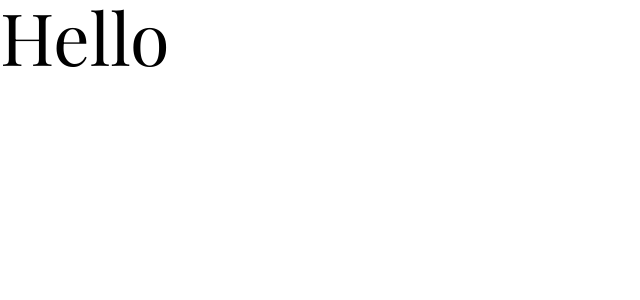
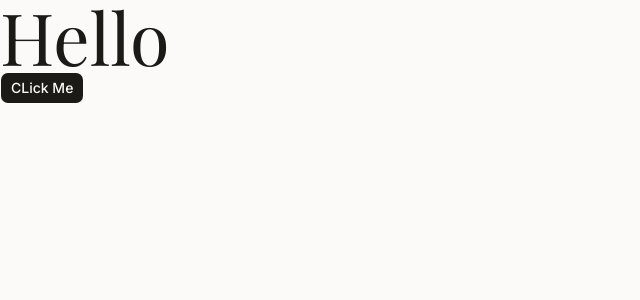
Before and after one commit to Siddharth9101/maison, a Next.js app: page / in a window 1280 px wide. Shown: the top 300 px of the page, without its empty margins (0-640 px from the left). Built offline with nearby package versions, Linux system fonts and the light colour scheme.

Commit message:
setup shadcn

```diff
--- a/app/(shared layout)/page.tsx
+++ /dev/null
@@ -1,3 +0,0 @@
-export default function Home() {
-  return <h1 className="text-7xl">Hello</h1>;
-}
--- a/app/globals.css
+++ b/app/globals.css
@@ -1,6 +1,6 @@
 @import url("https://fonts.googleapis.com/css2?family=Playfair+Display:wght@400;500;600;700&family=Inter:wght@300;400;500;600;700&display=swap");
-@import "tw-animate-css";
-@import "shadcn/tailwind.css";
+/* @import "tw-animate-css";
+@import "shadcn/tailwind.css"; */
 
 @tailwind base;
 @tailwind components;
@@ -8,44 +8,44 @@
 
 @layer base {
   :root {
-    --background: oklch(1 0 0);
-    --foreground: oklch(0.145 0 0);
+    --background: 40 20% 98%;
+    --foreground: 30 10% 10%;
 
-    --card: oklch(1 0 0);
-    --card-foreground: oklch(0.145 0 0);
+    --card: 40 20% 96%;
+    --card-foreground: 30 10% 10%;
 
-    --popover: oklch(1 0 0);
-    --popover-foreground: oklch(0.145 0 0);
+    --popover: 40 20% 98%;
+    --popover-foreground: 30 10% 10%;
 
-    --primary: oklch(0.205 0 0);
-    --primary-foreground: oklch(0.985 0 0);
+    --primary: 30 10% 10%;
+    --primary-foreground: 40 20% 98%;
 
-    --secondary: oklch(0.97 0 0);
-    --secondary-foreground: oklch(0.205 0 0);
+    --secondary: 35 15% 92%;
+    --secondary-foreground: 30 10% 15%;
 
-    --muted: oklch(0.97 0 0);
-    --muted-foreground: oklch(0.556 0 0);
+    --muted: 35 10% 93%;
+    --muted-foreground: 30 5% 45%;
 
-    --accent: oklch(0.97 0 0);
-    --accent-foreground: oklch(0.205 0 0);
+    --accent: 36 80% 50%;
+    --accent-foreground: 30 10% 10%;
 
-    --destructive: oklch(0.58 0.22 27);
+    --destructive: 0 72% 51%;
     --destructive-foreground: 0 0% 100%;
 
-    --border: oklch(0.922 0 0);
-    --input: oklch(0.922 0 0);
-    --ring: oklch(0.708 0 0);
+    --border: 35 15% 88%;
+    --input: 35 15% 88%;
+    --ring: 36 80% 50%;
 
-    --radius: 0.625rem;
+    --radius: 0.5rem;
 
     --sidebar-background: 40 20% 96%;
-    --sidebar-foreground: oklch(0.145 0 0);
-    --sidebar-primary: oklch(0.205 0 0);
-    --sidebar-primary-foreground: oklch(0.985 0 0);
-    --sidebar-accent: oklch(0.97 0 0);
-    --sidebar-accent-foreground: oklch(0.205 0 0);
-    --sidebar-border: oklch(0.922 0 0);
-    --sidebar-ring: oklch(0.708 0 0);
+    --sidebar-foreground: 30 10% 25%;
+    --sidebar-primary: 30 10% 10%;
+    --sidebar-primary-foreground: 40 20% 98%;
+    --sidebar-accent: 35 15% 92%;
+    --sidebar-accent-foreground: 30 10% 10%;
+    --sidebar-border: 35 15% 88%;
+    --sidebar-ring: 36 80% 50%;
 
     --hero-gradient: linear-gradient(135deg, hsl(35 20% 95%), hsl(36 30% 90%));
     --surface-warm: 35 20% 95%;
@@ -60,42 +60,42 @@
   }
 
   .dark {
-    --background: oklch(0.145 0 0);
-    --foreground: oklch(0.985 0 0);
+    --background: 30 10% 7%;
+    --foreground: 35 15% 92%;
 
-    --card: oklch(0.205 0 0);
-    --card-foreground: oklch(0.985 0 0);
+    --card: 30 10% 10%;
+    --card-foreground: 35 15% 92%;
 
-    --popover: oklch(0.205 0 0);
-    --popover-foreground: oklch(0.985 0 0);
+    --popover: 30 10% 10%;
+    --popover-foreground: 35 15% 92%;
 
-    --primary: oklch(0.87 0.00 0);
-    --primary-foreground: oklch(0.205 0 0);
+    --primary: 35 15% 92%;
+    --primary-foreground: 30 10% 7%;
 
-    --secondary: oklch(0.269 0 0);
-    --secondary-foreground: oklch(0.985 0 0);
+    --secondary: 30 8% 15%;
+    --secondary-foreground: 35 15% 92%;
 
-    --muted: oklch(0.269 0 0);
-    --muted-foreground: oklch(0.708 0 0);
+    --muted: 30 8% 15%;
+    --muted-foreground: 35 10% 55%;
 
-    --accent: oklch(0.371 0 0);
-    --accent-foreground: oklch(0.985 0 0);
+    --accent: 36 80% 50%;
+    --accent-foreground: 30 10% 7%;
 
-    --destructive: oklch(0.704 0.191 22.216);
+    --destructive: 0 62% 30%;
     --destructive-foreground: 0 0% 100%;
 
-    --border: oklch(1 0 0 / 10%);
-    --input: oklch(1 0 0 / 15%);
-    --ring: oklch(0.556 0 0);
+    --border: 30 8% 18%;
+    --input: 30 8% 18%;
+    --ring: 36 80% 50%;
 
     --sidebar-background: 30 10% 8%;
-    --sidebar-foreground: oklch(0.985 0 0);
-    --sidebar-primary: oklch(0.488 0.243 264.376);
-    --sidebar-primary-foreground: oklch(0.985 0 0);
-    --sidebar-accent: oklch(0.269 0 0);
-    --sidebar-accent-foreground: oklch(0.985 0 0);
-    --sidebar-border: oklch(1 0 0 / 10%);
-    --sidebar-ring: oklch(0.556 0 0);
+    --sidebar-foreground: 35 15% 85%;
+    --sidebar-primary: 36 80% 50%;
+    --sidebar-primary-foreground: 30 10% 7%;
+    --sidebar-accent: 30 8% 15%;
+    --sidebar-accent-foreground: 35 15% 92%;
+    --sidebar-border: 30 8% 18%;
+    --sidebar-ring: 36 80% 50%;
 
     --hero-gradient: linear-gradient(135deg, hsl(30 10% 10%), hsl(30 12% 14%));
     --surface-warm: 30 8% 12%;
--- /dev/null
+++ b/app/page.tsx
@@ -0,0 +1,10 @@
+import { Button } from "@/components/ui/button";
+
+export default function Home() {
+  return (
+    <div>
+      <h1 className="text-7xl">Hello</h1>
+      <Button>CLick Me</Button>
+    </div>
+  );
+}
--- a/package.json
+++ b/package.json
@@ -17,8 +17,7 @@
     "react": "19.2.3",
     "react-dom": "19.2.3",
     "shadcn": "^4.0.2",
-    "tailwind-merge": "^3.5.0",
-    "tw-animate-css": "^1.4.0"
+    "tailwind-merge": "^3.5.0"
   },
   "devDependencies": {
     "@types/node": "^20",
@@ -30,6 +29,7 @@
     "postcss": "^8.5.8",
     "tailwindcss": "^3.4.19",
     "tailwindcss-animate": "^1.0.7",
+    "tw-animate-css": "^1.4.0",
     "typescript": "^5"
   }
 }
```
Also changed, not shown: 1 other file (tests, documents, lock files or other folders).
